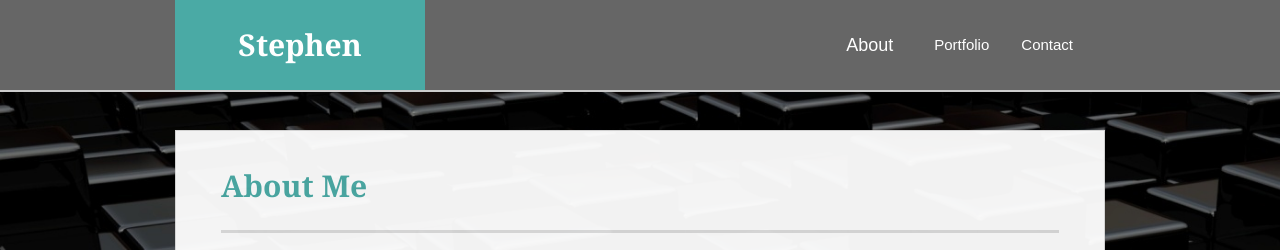
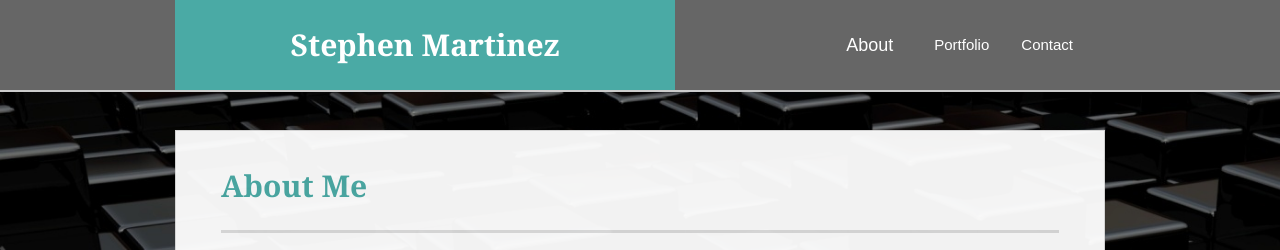
Before and after one commit to smart79/Portfolio, a plain HTML site: page index.html in a window 1280 px wide. Shown: the top 250 px of the page. Drawn offline with nearby package versions, Linux system fonts and the light colour scheme.

Commit message:
Update stylesheet.css

```diff
--- a/assets/css/stylesheet.css
+++ b/assets/css/stylesheet.css
@@ -1,5 +1,3 @@
-
-
 body {
   background-image: url("../images/background.png");
   background-repeat: no-repeat;
@@ -70,7 +68,7 @@ h3 {
 
 #logo {
   float: left;
-  width: 250px;
+  width: 500px;
   height: 90px;
   font-family: Georgia, Times, "Times New Roman", serif;
   font-size: 30px;
@@ -83,26 +81,29 @@ h3 {
 }
 
 nav {
-  float:right;
+  float: right;
   height: 90px;
   color: #ffffff;
 }
 
 .navbar-item {
-color: #ffffff;
-padding-right: 25px;
-font-size: 18px;
+  color: #ffffff;
+  padding-right: 25px;
+  font-size: 18px;
 }
 
 .nav-link {
   color: #ffffff;
 }
+
 .nav-link:hover {
   color: #4aaaa5;
 }
+
 .navbar-item:hover {
   color: #4aaaa5;
 }
+
 /* footer */
 footer {
   padding: 30px 0;
@@ -116,7 +117,8 @@ footer {
   height: 40px;
 }
 
-h3, h2 {
+h3,
+h2 {
   padding-bottom: 20px;
   margin-bottom: 15px;
   line-height: 22px;
@@ -156,7 +158,7 @@ h3, h2 {
 
 
 
-.work:nth-child  {
+.work:nth-child {
   margin-right: 40px;
 
 }
@@ -229,7 +231,8 @@ input[type=submit] {
   background: #4aaaa5;
   border: 0 none;
 }
-#navbar-example2{
+
+#navbar-example2 {
 
   background-color: #666666;
 }
```
